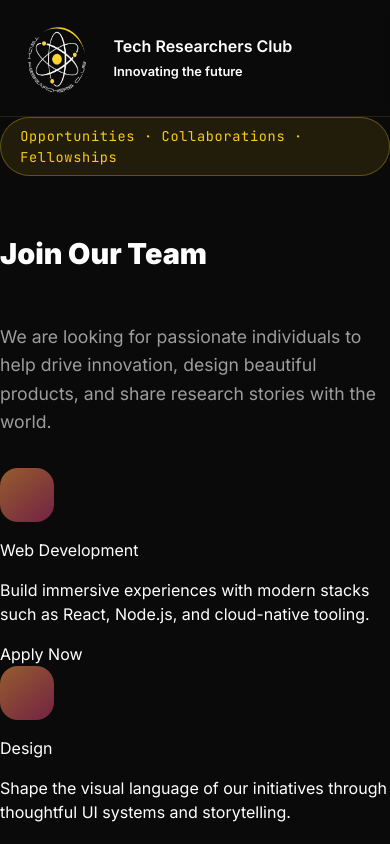
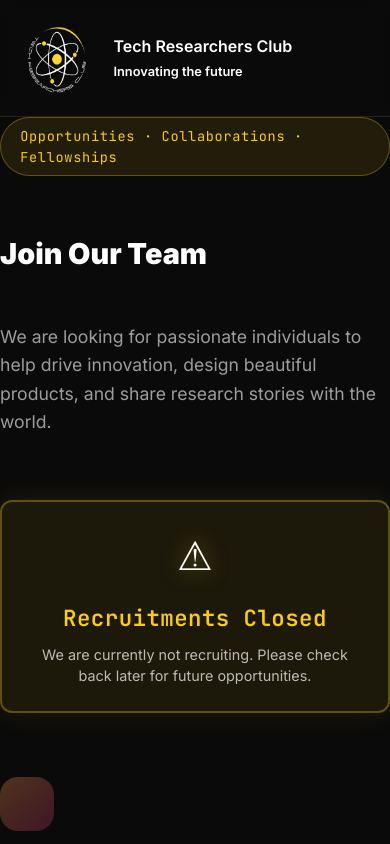
Before and after one commit to techresearchersclubvitc/TRC_Website_2026, a React (Vite) app: page /recruitments in a window 390 px wide. Shown: the top 844 px of the page. Built offline with nearby package versions, Linux system fonts and the light colour scheme.

Commit message:
added banner showcasing the status of recruitments

```diff
--- a/src/pages/Home.jsx
+++ b/src/pages/Home.jsx
@@ -79,7 +79,7 @@ const TerminalMarquee = () => {
     '[SUCCESS] Symposium dates finalized...',
     '[DATA] Collaboration requests pending: 3',
     '[SYSTEM] Publication pipeline active',
-    '[ALERT] Recruitment applications open',
+    '[ALERT] Recruitment applications closed',
     '[INFO] Lab access granted to new members',
     '[SUCCESS] Research paper submitted for review',
   ];
--- a/src/pages/Recruitments.css
+++ b/src/pages/Recruitments.css
@@ -4,8 +4,53 @@
   gap: 2rem;
 }
 
+/* Recruitment Closed Banner */
+.recruitment-closed-banner {
+  width: 100%;
+  max-width: 900px;
+  margin: 2rem auto;
+  padding: 2rem;
+  background: rgba(250, 204, 21, 0.08);
+  border: 2px solid rgba(250, 204, 21, 0.3);
+  border-radius: 12px;
+  box-shadow: 0 0 30px rgba(250, 204, 21, 0.1);
+}
+
+.banner-content {
+  display: flex;
+  align-items: center;
+  gap: 1.5rem;
+}
+
+.banner-icon {
+  font-size: 3rem;
+  filter: drop-shadow(0 0 10px rgba(250, 204, 21, 0.5));
+}
+
+.banner-text h3 {
+  font-size: 1.8rem;
+  font-weight: 700;
+  color: #facc15;
+  margin: 0 0 0.5rem;
+  font-family: 'JetBrains Mono', 'Roboto Mono', monospace;
+  letter-spacing: 0.02em;
+}
+
+.banner-text p {
+  font-size: 1rem;
+  color: rgba(255, 255, 255, 0.7);
+  margin: 0;
+  line-height: 1.5;
+}
+
 .recruit-grid {
   grid-template-columns: repeat(auto-fit, minmax(240px, 1fr));
+}
+
+/* Disabled state for recruitment grid */
+.recruit-grid-disabled {
+  opacity: 0.5;
+  pointer-events: none;
 }
 
 .recruit-card {
@@ -29,3 +74,33 @@
 .recruit-card .btn {
   align-self: flex-start;
 }
+
+.recruit-card .btn:disabled {
+  opacity: 0.6;
+  cursor: not-allowed;
+}
+
+/* Responsive Banner */
+@media (max-width: 768px) {
+  .recruitment-closed-banner {
+    padding: 1.5rem;
+  }
+
+  .banner-content {
+    flex-direction: column;
+    text-align: center;
+    gap: 1rem;
+  }
+
+  .banner-icon {
+    font-size: 2.5rem;
+  }
+
+  .banner-text h3 {
+    font-size: 1.4rem;
+  }
+
+  .banner-text p {
+    font-size: 0.9rem;
+  }
+}
--- a/src/pages/Recruitments.jsx
+++ b/src/pages/Recruitments.jsx
@@ -10,13 +10,24 @@ const Recruitments = () => (
       and share research stories with the world.
     </p>
 
-    <div className="grid recruit-grid">
+    {/* Recruitment Closed Banner */}
+    <div className="recruitment-closed-banner">
+      <div className="banner-content">
+        <span className="banner-icon">⚠</span>
+        <div className="banner-text">
+          <h3>Recruitments Closed</h3>
+          <p>We are currently not recruiting. Please check back later for future opportunities.</p>
+        </div>
+      </div>
+    </div>
+
+    <div className="grid recruit-grid recruit-grid-disabled">
       {recruitmentTracks.map((track) => (
         <article key={track.title} className="card recruit-card">
           <div className="recruit-icon" />
           <h3>{track.title}</h3>
           <p>{track.blurb}</p>
-          <button className="btn btn-outline">Apply Now</button>
+          <button className="btn btn-outline" disabled>Currently Closed</button>
         </article>
       ))}
     </div>
```
